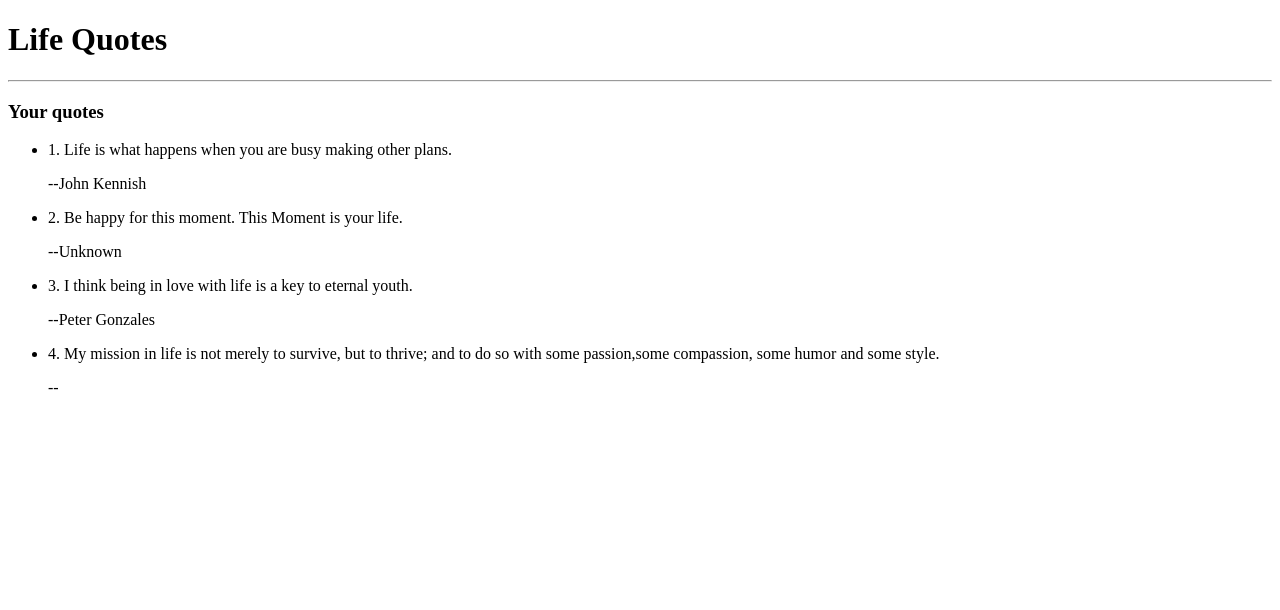
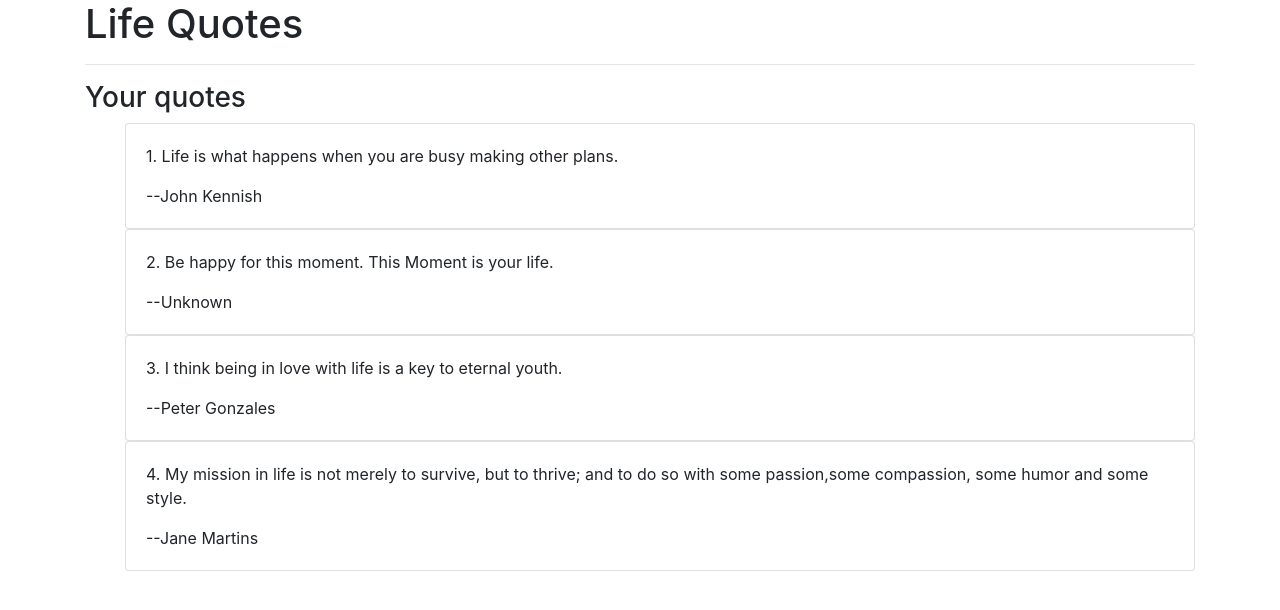
Before and after one commit to Brian23-eng/Quotes, an Angular app: page / in a window 1280 px wide. Shown: the top 610 px of the page. Built offline with nearby package versions, Linux system fonts and the light colour scheme.

Commit message:
add bootstrap and style quotes component html with cards

```diff
--- a/src/app/quotes/quotes.component.html
+++ b/src/app/quotes/quotes.component.html
@@ -1,11 +1,13 @@
+<div class="container">
     <h1>Life Quotes</h1>
     <hr>
     <h3>Your quotes</h3>
     <ul>
-    <li *ngFor='let quote of quotes'>
+        <li class="card card-body" *ngFor='let quote of quotes'>
             <p> {{quote.id}}. {{quote.name}}.</p>
 
             --{{ quote.description}}
 
         </li>
     </ul>
+</div>
--- a/src/app/quotes/quotes.component.ts
+++ b/src/app/quotes/quotes.component.ts
@@ -24,7 +24,7 @@ export class QuotesComponent implements OnInit {
        description:'Peter Gonzales'},
       {id:4,
          name:'My mission in life is not merely to survive, but to thrive; and to do so with some passion,some compassion, some humor and some style',
-       description:''}
+       description:'Jane Martins'}
     ]
   }
 
--- a/src/styles.css
+++ b/src/styles.css
@@ -1 +1 @@
-/* You can add global styles to this file, and also import other style files */
+@import "~bootstrap/dist/css/bootstrap.css"
```
Lines whose indentation alone changed are shown as unchanged.
